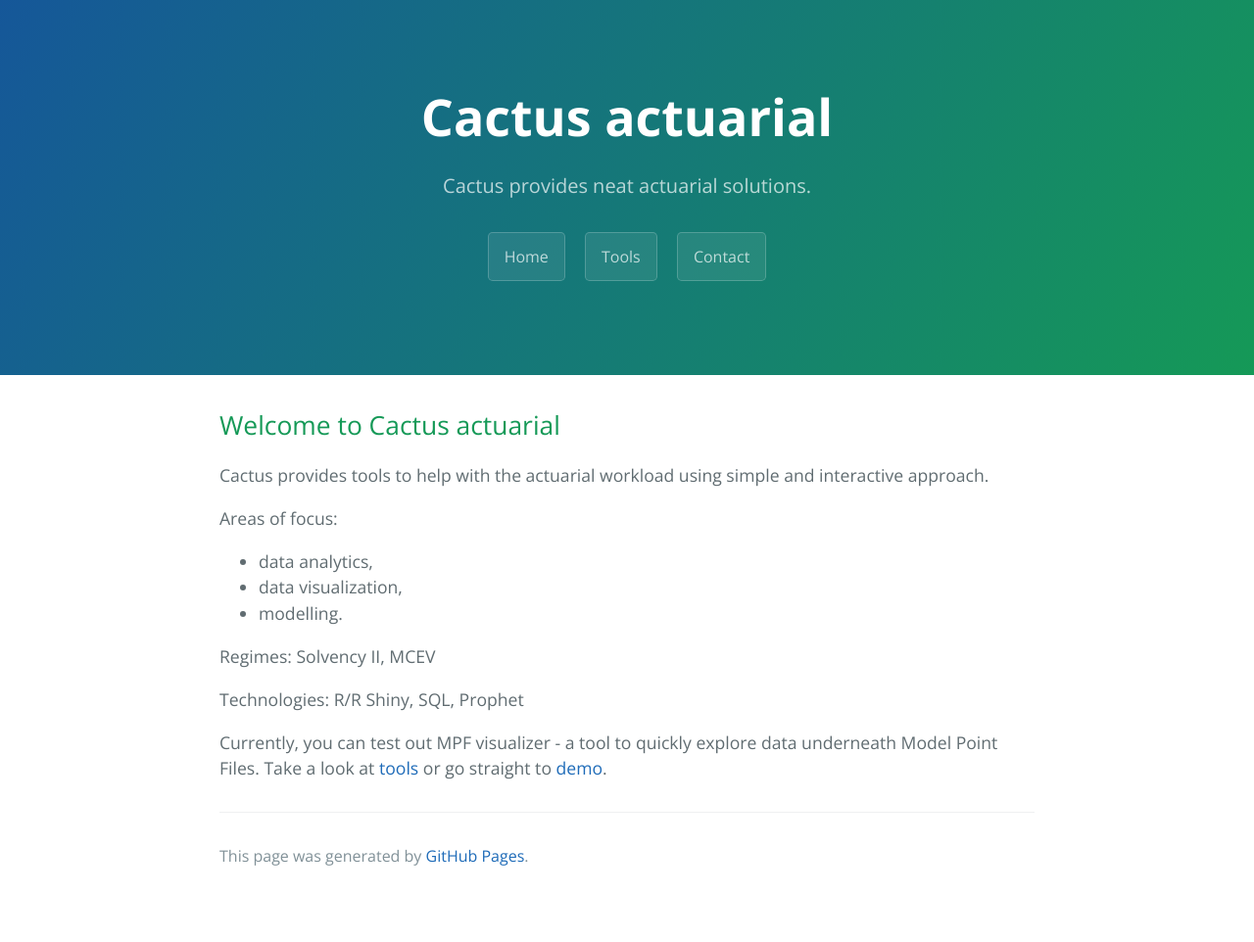
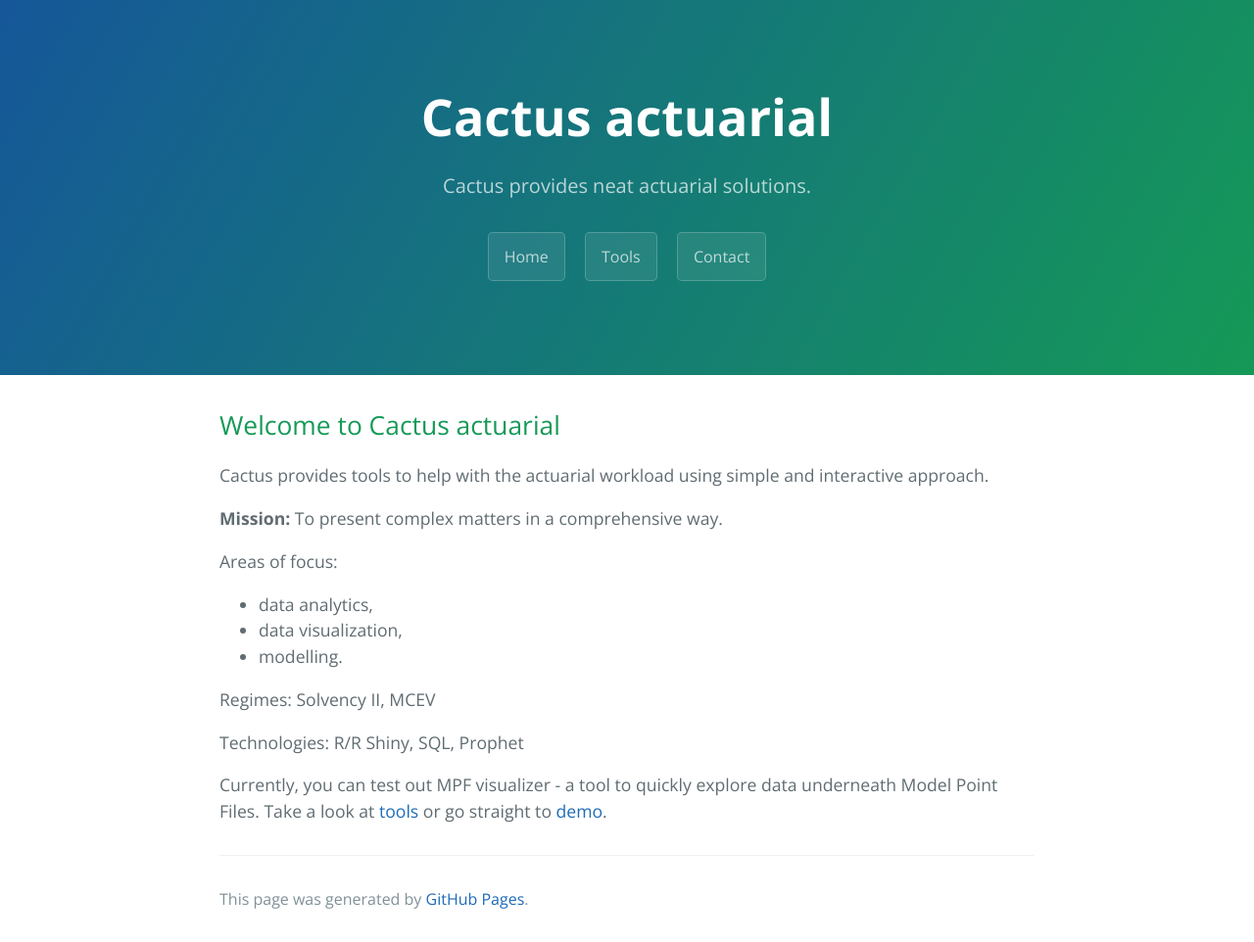
Before and after one commit to cactus-actuarial/cactus-actuarial.github.io, a Jekyll site: the page built from index.md, in a window 1280 px wide. Shown: the whole page at 98% size. Built offline with Jekyll 4.4.1, drawn with Linux system fonts in a browser that asks for light colours; before the commit the page ends 918 px from its top, so only the background shows below that.

Commit message:
added mission

```diff
--- a/index.md
+++ b/index.md
@@ -7,6 +7,8 @@ description: Cactus provides neat actuarial solutions.
 ## Welcome to Cactus actuarial
 
 Cactus provides tools to help with the actuarial workload using simple and interactive approach.
+
+**Mission:** To present complex matters in a comprehensive way.
 
 Areas of focus:
 * data analytics,
```
